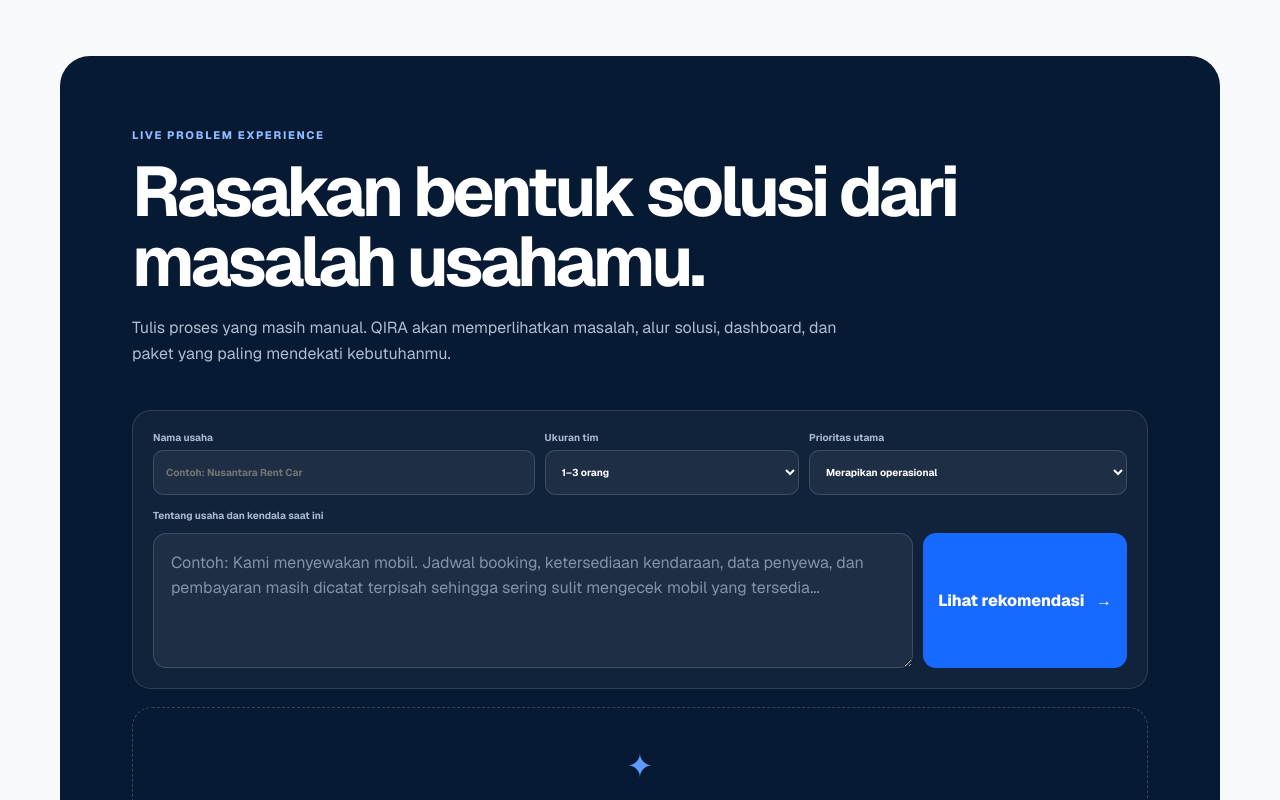
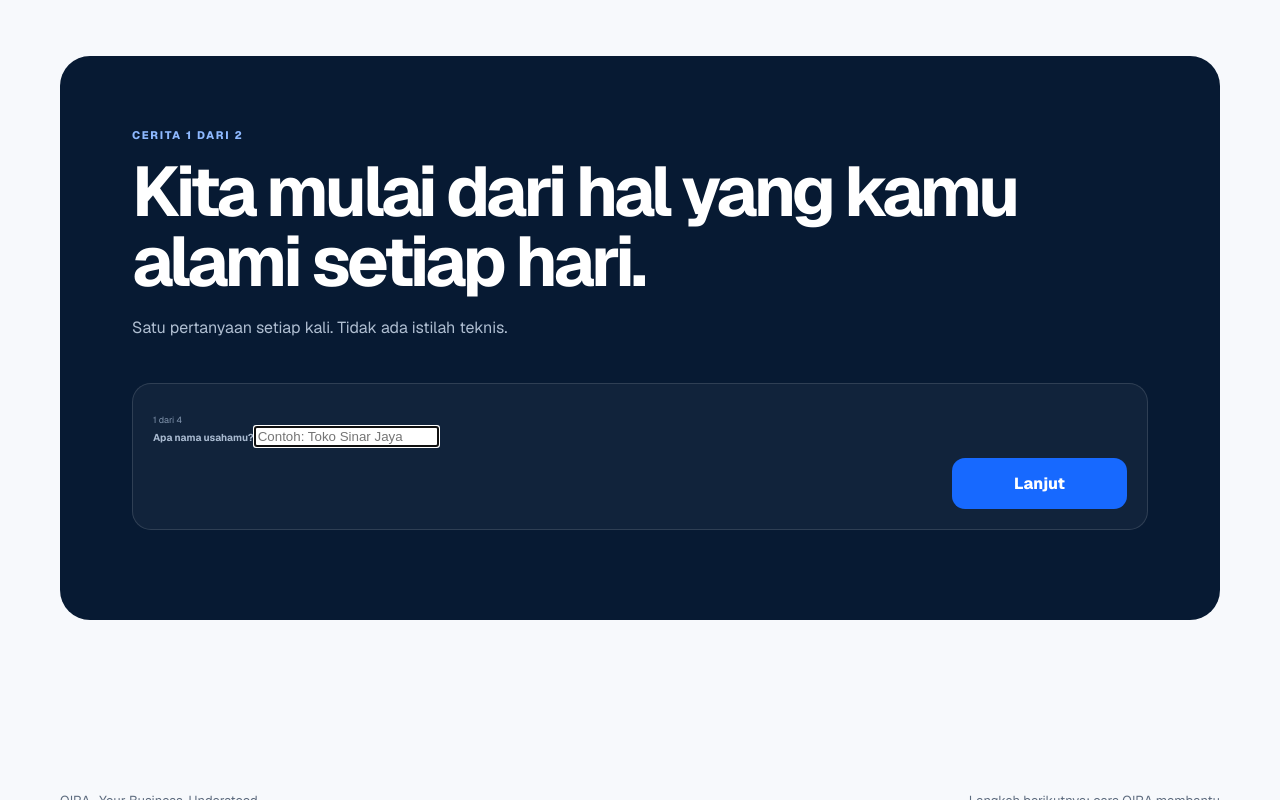
Before and after one commit to fransiskusmahendra/qira-platform, a Next.js app in the folder apps/public-web/: page /coba-masalah in a window 1280 px wide. Shown: the part 500-1300 px from the top of the page. Built offline with nearby package versions, Linux system fonts and the light colour scheme.

Commit message:
Turn problem finder into a simple step-by-step story

```diff
--- a/apps/public-web/app/PersonalizedDemo.tsx
+++ b/apps/public-web/app/PersonalizedDemo.tsx
@@ -1,60 +1,133 @@
 "use client";
 
 import Link from "next/link";
-import { FormEvent, useState } from "react";
+import { FormEvent, useMemo, useState } from "react";
 import { findBusinessBlueprint } from "@qira/domain";
 import styles from "./PersonalizedDemo.module.css";
 
 type Profile = {
   businessTypeId: string;
   name: string;
-  packageId: "digital-foundation" | "growth-engine" | "connected-growth";
-  packageName: string;
   title: string;
   problem: string;
-  modules: string[];
-  metrics: { label: string; value: string }[];
-  flow: string[];
 };
-
-
 
 function buildProfile(input: string): Profile {
   const blueprint = findBusinessBlueprint(input);
-  if (blueprint) return {
-    businessTypeId: blueprint.id,
-    name: blueprint.name,
-    packageId: blueprint.packageId,
-    packageName: blueprint.packageName,
-    title: blueprint.headline,
-    problem: blueprint.problem,
-    modules: [...blueprint.modules],
-    metrics: blueprint.metrics.map(item => ({ ...item })),
-    flow: [...blueprint.flow],
-  };
-  const operational=/stok|jadwal|karyawan|produksi|laporan|operasional|cabang|gudang/.test(input.toLowerCase());
+  if (blueprint) {
+    return {
+      businessTypeId: blueprint.id,
+      name: blueprint.name,
+      title: blueprint.headline,
+      problem: blueprint.problem,
+    };
+  }
+
+  const operational = /stok|jadwal|karyawan|produksi|laporan|operasional|cabang|gudang|pesanan|pembayaran/.test(input.toLowerCase());
   return operational
-    ? {businessTypeId:"general-operations",name:"Usaha Anda",packageId:"connected-growth",packageName:"Connected Growth",title:"Operasional usaha Anda dibuat lebih mudah dipantau.",problem:"Deskripsi menunjukkan beberapa proses operasional perlu disatukan agar status, tugas, dan data tidak tersebar.",modules:["Dashboard operasional","Status pekerjaan","Pengingat otomatis","Laporan ringkas"],metrics:[{label:"Proses aktif",value:"12"},{label:"Perlu tindak lanjut",value:"3"},{label:"Tepat waktu",value:"92%"}],flow:["Permintaan","Diproses","Review","Selesai"]}
-    : {businessTypeId:"general-business",name:"Usaha Anda",packageId:"digital-foundation",packageName:"Digital Foundation",title:"Pelanggan lebih mudah memahami dan menghubungi usaha Anda.",problem:"Prioritas awalnya adalah menyajikan informasi usaha dan jalur kontak yang jelas.",modules:["Profil usaha","Layanan unggulan","Galeri","CTA WhatsApp"],metrics:[{label:"Bagian informasi",value:"5"},{label:"CTA utama",value:"1"},{label:"Dapat diakses",value:"24/7"}],flow:["Temukan usaha","Lihat layanan","Hubungi","Pesan"]};
+    ? {
+        businessTypeId: "general-operations",
+        name: "Usaha Anda",
+        title: "Pekerjaan penting jadi lebih rapi dan mudah dipantau.",
+        problem: "Beberapa pekerjaan masih berjalan terpisah sehingga mudah terlambat, terlewat, atau sulit dicek.",
+      }
+    : {
+        businessTypeId: "general-business",
+        name: "Usaha Anda",
+        title: "Pelanggan lebih mudah memahami dan menghubungi usaha Anda.",
+        problem: "Informasi usaha dan jalur pelanggan masih bisa dibuat lebih sederhana dan mudah ditemukan.",
+      };
 }
 
+const TOTAL_STEPS = 4;
+
 export function PersonalizedDemo() {
-  const [businessName,setBusinessName]=useState("");
-  const [teamSize,setTeamSize]=useState("1–3 orang");
-  const [priority,setPriority]=useState("Merapikan operasional");
-  const [description,setDescription]=useState("");
-  const [profile,setProfile]=useState<Profile|null>(null);
-  const submit=(event:FormEvent)=>{event.preventDefault();if(description.trim().length>=10){const nextProfile=buildProfile(description.trim());setProfile(nextProfile);window.localStorage.setItem("qira-problem-assessment",JSON.stringify({businessName,teamSize,priority,description:description.trim(),profile:nextProfile}));}};
+  const [step, setStep] = useState(0);
+  const [businessName, setBusinessName] = useState("");
+  const [description, setDescription] = useState("");
+  const [priority, setPriority] = useState("Merapikan pekerjaan sehari-hari");
+  const [teamSize, setTeamSize] = useState("1–3 orang");
+  const [profile, setProfile] = useState<Profile | null>(null);
+
+  const canContinue = useMemo(() => {
+    if (step === 0) return businessName.trim().length >= 2;
+    if (step === 1) return description.trim().length >= 10;
+    return true;
+  }, [businessName, description, step]);
+
+  function submit(event: FormEvent) {
+    event.preventDefault();
+    if (!canContinue) return;
+    if (step < TOTAL_STEPS - 1) {
+      setStep((current) => current + 1);
+      return;
+    }
+
+    const nextProfile = buildProfile(description.trim());
+    setProfile(nextProfile);
+    window.localStorage.setItem(
+      "qira-problem-assessment",
+      JSON.stringify({ businessName: businessName.trim(), teamSize, priority, description: description.trim(), profile: nextProfile }),
+    );
+  }
+
+  if (profile) {
+    return <section className={styles.section} id="live-experience">
+      <div className={styles.resultSimple} aria-live="polite">
+        <p className={styles.kicker}>Kami sudah menangkap ceritamu</p>
+        <h2>{businessName.trim()}, ini yang kami pahami.</h2>
+        <p className={styles.problem}>{profile.problem}</p>
+        <div className={styles.answerCard}>
+          <small>Yang sebaiknya dibuat lebih mudah</small>
+          <strong>{profile.title}</strong>
+        </div>
+        <p className={styles.reassurance}>Belum perlu memutuskan bentuk aplikasinya. Ceritakan sedikit lagi agar QIRA bisa menyiapkan arah yang lebih pas.</p>
+        <Link className={styles.nextButton} href="/discovery">Lanjut ceritakan kebutuhanmu <b>→</b></Link>
+      </div>
+    </section>;
+  }
+
   return <section className={styles.section} id="live-experience">
-    <div className={styles.intro}><p>Live Problem Experience</p><h2>Rasakan bentuk solusi dari masalah usahamu.</h2><span>Tulis proses yang masih manual. QIRA akan memperlihatkan masalah, alur solusi, dashboard, dan paket yang paling mendekati kebutuhanmu.</span></div>
+    <div className={styles.intro}>
+      <p>Cerita 1 dari 2</p>
+      <h2>Kita mulai dari hal yang kamu alami setiap hari.</h2>
+      <span>Satu pertanyaan setiap kali. Tidak ada istilah teknis.</span>
+    </div>
+
     <form className={styles.form} onSubmit={submit}>
-      <div className={styles.builderFields}><label>Nama usaha <input value={businessName} onChange={event=>setBusinessName(event.target.value)} maxLength={120} placeholder="Contoh: Nusantara Rent Car"/></label><label>Ukuran tim <select value={teamSize} onChange={event=>setTeamSize(event.target.value)}><option>1–3 orang</option><option>4–10 orang</option><option>11–25 orang</option><option>Lebih dari 25 orang</option></select></label><label>Prioritas utama <select value={priority} onChange={event=>setPriority(event.target.value)}><option>Mendapatkan pelanggan</option><option>Merapikan operasional</option><option>Mengurangi pencatatan manual</option><option>Membuat laporan lebih cepat</option></select></label></div>
-      <label htmlFor="business-story">Tentang usaha dan kendala saat ini</label><div><textarea id="business-story" value={description} onChange={event=>setDescription(event.target.value)} minLength={10} maxLength={500} required rows={4} placeholder="Contoh: Kami menyewakan mobil. Jadwal booking, ketersediaan kendaraan, data penyewa, dan pembayaran masih dicatat terpisah sehingga sering sulit mengecek mobil yang tersedia..."/><button type="submit">Lihat rekomendasi <b>→</b></button></div>
+      <div className={styles.progress}><span style={{ width: `${((step + 1) / TOTAL_STEPS) * 100}%` }} /></div>
+      <small className={styles.stepLabel}>{step + 1} dari {TOTAL_STEPS}</small>
+
+      {step === 0 ? <label className={styles.question}>Apa nama usahamu?
+        <input autoFocus value={businessName} onChange={(event) => setBusinessName(event.target.value)} maxLength={120} placeholder="Contoh: Toko Sinar Jaya" />
+      </label> : null}
+
+      {step === 1 ? <label className={styles.question}>Apa satu hal yang paling bikin repot sekarang?
+        <textarea autoFocus value={description} onChange={(event) => setDescription(event.target.value)} minLength={10} maxLength={500} rows={5} placeholder="Ceritakan dengan bahasa sehari-hari. Contoh: pesanan sering tercecer di WhatsApp dan saya sulit tahu mana yang sudah dibayar." />
+      </label> : null}
+
+      {step === 2 ? <label className={styles.question}>Kalau masalah ini beres, apa yang paling ingin terasa?
+        <select autoFocus value={priority} onChange={(event) => setPriority(event.target.value)}>
+          <option>Merapikan pekerjaan sehari-hari</option>
+          <option>Mengurangi catatan manual</option>
+          <option>Melayani pelanggan lebih cepat</option>
+          <option>Melihat laporan lebih mudah</option>
+        </select>
+      </label> : null}
+
+      {step === 3 ? <label className={styles.question}>Kira-kira berapa orang yang terlibat?
+        <select autoFocus value={teamSize} onChange={(event) => setTeamSize(event.target.value)}>
+          <option>1–3 orang</option>
+          <option>4–10 orang</option>
+          <option>11–25 orang</option>
+          <option>Lebih dari 25 orang</option>
+        </select>
+      </label> : null}
+
+      <div className={styles.actions}>
+        {step > 0 ? <button type="button" className={styles.backButton} onClick={() => setStep((current) => current - 1)}>Kembali</button> : <span />}
+        <button type="submit" disabled={!canContinue}>{step === TOTAL_STEPS - 1 ? "Lihat yang kami pahami" : "Lanjut"}</button>
+      </div>
     </form>
-    {profile ? <div className={styles.result} aria-live="polite">
-      <div className={styles.story}><span>Rekomendasi untuk</span><h3>{profile.name}</h3><p>{profile.problem}</p><div><small>Paket yang mungkin sesuai</small><strong>{profile.packageName}</strong></div></div>
-      <div className={styles.dashboard}><div className={styles.dashTop}><div><small>Preview rekomendasi</small><h3>{profile.title}</h3></div><span>Detail setelah Discovery</span></div><p>Demo dashboard yang detail, modul, alur operasional, proposal, dan estimasi harga akan dibuat setelah Anda menyelesaikan Discovery.</p><div className={styles.metrics}>{profile.metrics.map(item=><div key={item.label}><small>{item.label}</small><b>{item.value}</b></div>)}</div><div className={styles.modules}>{profile.modules.slice(0,4).map((item,index)=><span key={item}><i>{index+1}</i>{item}</span>)}</div><div className={styles.flow}>{profile.flow.map((item,index)=><div key={item}><b>{index+1}</b><small>{item}</small></div>)}</div><Link className={styles.nextButton} href="/contoh-penerapan">Lanjut lihat cara QIRA membantu <b>→</b></Link></div>
-    </div>:<div className={styles.empty}><span>✦</span><p>Isi cerita singkat di atas. Dashboard ini akan berubah menjadi rekomendasi yang lebih sesuai untuk bisnismu.</p></div>}
-
   </section>;
 }
```
